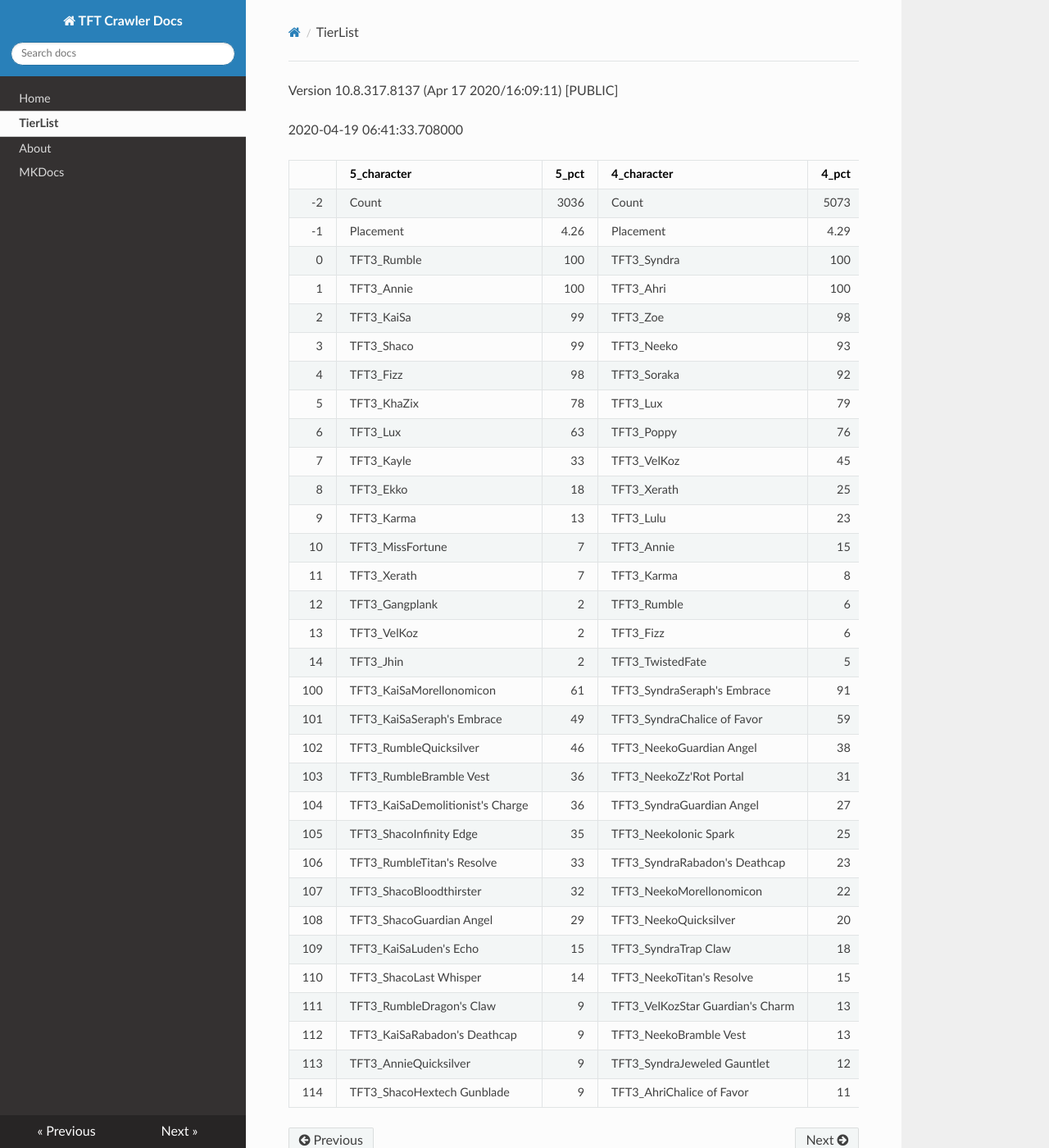
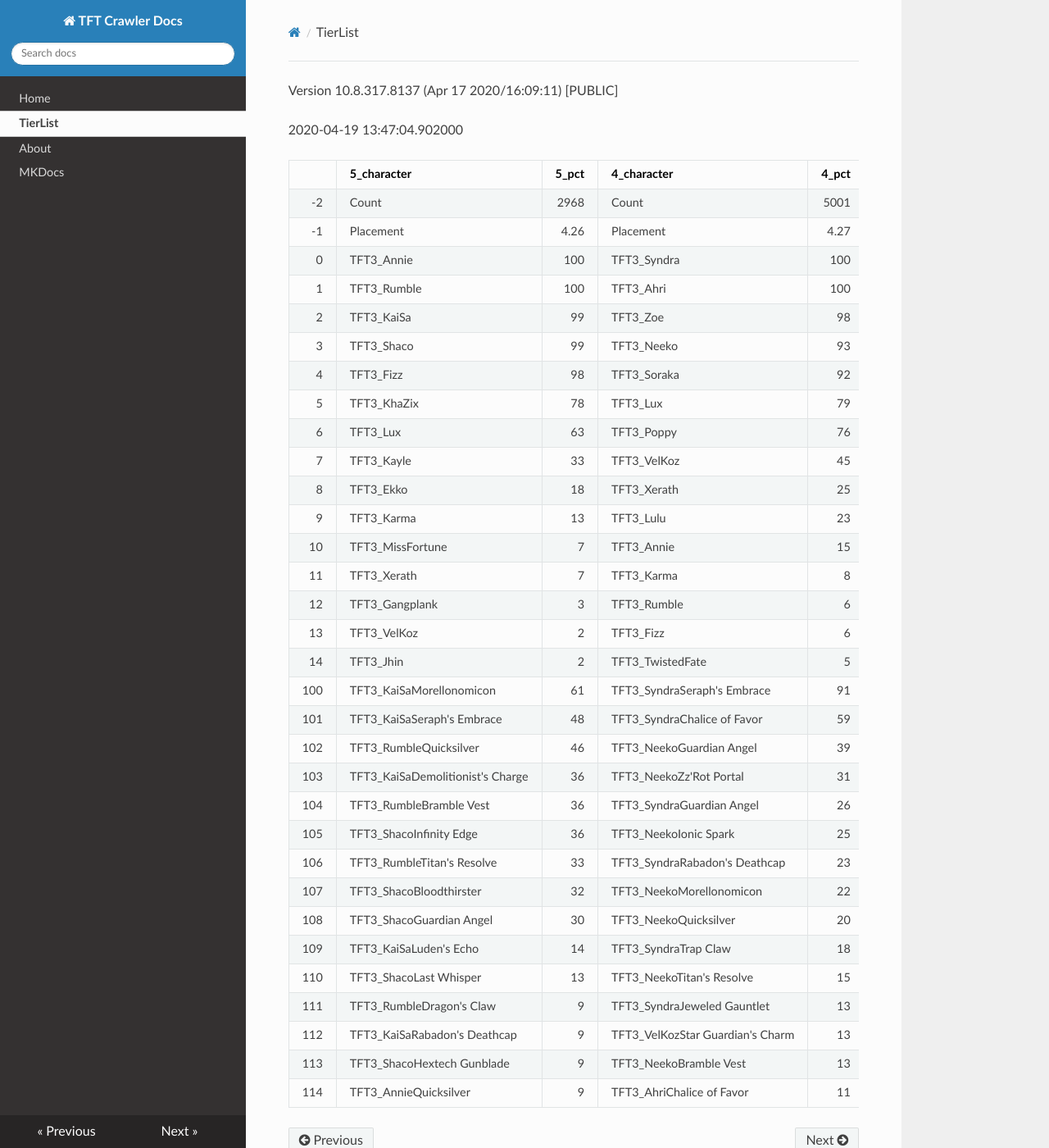
Before and after one commit to JamesYouL2/TFT-Crawler, an MkDocs documentation site: the page built from docs/tierlist.md, in a window 1280 px wide and 1400 px high. Shown: the whole window at 82% size. Built offline with MkDocs 1.6.1, drawn with Linux system fonts in a browser that asks for light colours; nearby versions of some CDN libraries.

Commit message:
Update tierlist.md

```diff
--- a/docs/tierlist.md
+++ b/docs/tierlist.md
@@ -1,38 +1,38 @@
 Version 10.8.317.8137 (Apr 17 2020/16:09:11) [PUBLIC] <Releases/10.8>
 
-2020-04-19 06:41:33.708000
+2020-04-19 13:47:04.902000
 
 |     | 5_character                      |   5_pct | 4_character                      |   4_pct | 1_character                    |   1_pct | 3_character                        |   3_pct | 2_character                      |   2_pct |
 |----:|:---------------------------------|--------:|:---------------------------------|--------:|:-------------------------------|--------:|:-----------------------------------|--------:|:---------------------------------|--------:|
-|  -2 | Count                            | 3036    | Count                            | 5073    | Count                          | 6250    | Count                              | 4465    | Count                            | 9342    |
-|  -1 | Placement                        |    4.26 | Placement                        |    4.29 | Placement                      |    4.45 | Placement                          |    4.49 | Placement                        |    4.63 |
-|   0 | TFT3_Rumble                      |  100    | TFT3_Syndra                      |  100    | TFT3_Jhin                      |   94    | TFT3_Blitzcrank                    |   97    | TFT3_Shen                        |   65    |
-|   1 | TFT3_Annie                       |  100    | TFT3_Ahri                        |  100    | TFT3_Karma                     |   94    | TFT3_Vi                            |   96    | TFT3_Irelia                      |   64    |
-|   2 | TFT3_KaiSa                       |   99    | TFT3_Zoe                         |   98    | TFT3_Mordekaiser               |   93    | TFT3_ChoGath                       |   95    | TFT3_Kayle                       |   64    |
-|   3 | TFT3_Shaco                       |   99    | TFT3_Neeko                       |   93    | TFT3_Ashe                      |   90    | TFT3_Malphite                      |   94    | TFT3_Thresh                      |   53    |
-|   4 | TFT3_Fizz                        |   98    | TFT3_Soraka                      |   92    | TFT3_Lux                       |   74    | TFT3_Jinx                          |   81    | TFT3_Vi                          |   48    |
-|   5 | TFT3_KhaZix                      |   78    | TFT3_Lux                         |   79    | TFT3_Shaco                     |   72    | TFT3_Ezreal                        |   81    | TFT3_MissFortune                 |   47    |
-|   6 | TFT3_Lux                         |   63    | TFT3_Poppy                       |   76    | TFT3_Lulu                      |   61    | TFT3_MissFortune                   |   67    | TFT3_Kassadin                    |   46    |
-|   7 | TFT3_Kayle                       |   33    | TFT3_VelKoz                      |   45    | TFT3_Xerath                    |   51    | TFT3_Graves                        |   55    | TFT3_Fiora                       |   44    |
-|   8 | TFT3_Ekko                        |   18    | TFT3_Xerath                      |   25    | TFT3_JarvanIV                  |   42    | TFT3_Lucian                        |   40    | TFT3_Lucian                      |   43    |
-|   9 | TFT3_Karma                       |   13    | TFT3_Lulu                        |   23    | TFT3_WuKong                    |   30    | TFT3_VelKoz                        |   15    | TFT3_Leona                       |   43    |
-|  10 | TFT3_MissFortune                 |    7    | TFT3_Annie                       |   15    | TFT3_Jayce                     |   29    | TFT3_KhaZix                        |   15    | TFT3_Ekko                        |   39    |
-|  11 | TFT3_Xerath                      |    7    | TFT3_Karma                       |    8    | TFT3_Kassadin                  |   22    | TFT3_AurelionSol                   |   12    | TFT3_Blitzcrank                  |   37    |
-|  12 | TFT3_Gangplank                   |    2    | TFT3_Rumble                      |    6    | TFT3_Poppy                     |   14    | TFT3_Kayle                         |   11    | TFT3_Ezreal                      |   36    |
-|  13 | TFT3_VelKoz                      |    2    | TFT3_Fizz                        |    6    | TFT3_Thresh                    |   10    | TFT3_TwistedFate                   |   11    | TFT3_WuKong                      |   34    |
-|  14 | TFT3_Jhin                        |    2    | TFT3_TwistedFate                 |    5    | TFT3_Leona                     |    9    | TFT3_Lulu                          |    7    | TFT3_Xayah                       |   23    |
-| 100 | TFT3_KaiSaMorellonomicon         |   61    | TFT3_SyndraSeraph's Embrace      |   91    | TFT3_ShacoGuardian Angel       |   47    | TFT3_JinxGiant Slayer              |   58    | TFT3_IreliaInfinity Edge         |   41    |
-| 101 | TFT3_KaiSaSeraph's Embrace       |   49    | TFT3_SyndraChalice of Favor      |   59    | TFT3_JhinRunaan's Hurricane    |   39    | TFT3_JinxRed Buff                  |   49    | TFT3_KayleGuinsoo's Rageblade    |   30    |
-| 102 | TFT3_RumbleQuicksilver           |   46    | TFT3_NeekoGuardian Angel         |   38    | TFT3_ShacoBloodthirster        |   37    | TFT3_JinxGuardian Angel            |   30    | TFT3_LucianRed Buff              |   23    |
-| 103 | TFT3_RumbleBramble Vest          |   36    | TFT3_NeekoZz'Rot Portal          |   31    | TFT3_JhinGuardian Angel        |   37    | TFT3_MissFortuneSeraph's Embrace   |   18    | TFT3_KayleGuardian Angel         |   22    |
-| 104 | TFT3_KaiSaDemolitionist's Charge |   36    | TFT3_SyndraGuardian Angel        |   27    | TFT3_JhinLast Whisper          |   32    | TFT3_ChoGathIonic Spark            |   17    | TFT3_KayleRapid Firecannon       |   16    |
-| 105 | TFT3_ShacoInfinity Edge          |   35    | TFT3_NeekoIonic Spark            |   25    | TFT3_JhinInfinity Edge         |   30    | TFT3_JinxRunaan's Hurricane        |   13    | TFT3_IreliaLast Whisper          |   16    |
-| 106 | TFT3_RumbleTitan's Resolve       |   33    | TFT3_SyndraRabadon's Deathcap    |   23    | TFT3_JhinTrap Claw             |   18    | TFT3_JinxTrap Claw                 |   13    | TFT3_IreliaGuardian Angel        |   15    |
-| 107 | TFT3_ShacoBloodthirster          |   32    | TFT3_NeekoMorellonomicon         |   22    | TFT3_ShacoInfinity Edge        |   16    | TFT3_VelKozSeraph's Embrace        |   12    | TFT3_MasterYiQuicksilver         |   12    |
-| 108 | TFT3_ShacoGuardian Angel         |   29    | TFT3_NeekoQuicksilver            |   20    | TFT3_MordekaiserMorellonomicon |   13    | TFT3_BlitzcrankZephyr              |   12    | TFT3_MasterYiGuinsoo's Rageblade |   12    |
-| 109 | TFT3_KaiSaLuden's Echo           |   15    | TFT3_SyndraTrap Claw             |   18    | TFT3_ShacoHextech Gunblade     |   13    | TFT3_ViIonic Spark                 |   12    | TFT3_IreliaInfiltrator's Talons  |   10    |
-| 110 | TFT3_ShacoLast Whisper           |   14    | TFT3_NeekoTitan's Resolve        |   15    | TFT3_XerathGuinsoo's Rageblade |   12    | TFT3_JinxLast Whisper              |   11    | TFT3_KayleHand Of Justice        |    9    |
-| 111 | TFT3_RumbleDragon's Claw         |    9    | TFT3_VelKozStar Guardian's Charm |   13    | TFT3_AsheDark Star's Heart     |   11    | TFT3_ChoGathMorellonomicon         |   11    | TFT3_IreliaBloodthirster         |    8    |
-| 112 | TFT3_KaiSaRabadon's Deathcap     |    9    | TFT3_NeekoBramble Vest           |   13    | TFT3_MordekaiserIonic Spark    |   10    | TFT3_MissFortuneQuicksilver        |   11    | TFT3_ViIonic Spark               |    7    |
-| 113 | TFT3_AnnieQuicksilver            |    9    | TFT3_SyndraJeweled Gauntlet      |   12    | TFT3_MordekaiserBramble Vest   |    9    | TFT3_LucianRed Buff                |   11    | TFT3_IreliaSeraph's Embrace      |    7    |
-| 114 | TFT3_ShacoHextech Gunblade       |    9    | TFT3_AhriChalice of Favor        |   11    | TFT3_MordekaiserRedemption     |    9    | TFT3_MissFortuneRabadon's Deathcap |   10    | TFT3_MasterYiBramble Vest        |    7    |
+|  -2 | Count                            | 2968    | Count                            | 5001    | Count                          | 6079    | Count                              |  4387   | Count                            | 9099    |
+|  -1 | Placement                        |    4.26 | Placement                        |    4.27 | Placement                      |    4.45 | Placement                          |     4.5 | Placement                        |    4.63 |
+|   0 | TFT3_Annie                       |  100    | TFT3_Syndra                      |  100    | TFT3_Jhin                      |   95    | TFT3_Blitzcrank                    |    97   | TFT3_Shen                        |   65    |
+|   1 | TFT3_Rumble                      |  100    | TFT3_Ahri                        |  100    | TFT3_Karma                     |   94    | TFT3_Vi                            |    96   | TFT3_Irelia                      |   64    |
+|   2 | TFT3_KaiSa                       |   99    | TFT3_Zoe                         |   98    | TFT3_Mordekaiser               |   93    | TFT3_ChoGath                       |    95   | TFT3_Kayle                       |   63    |
+|   3 | TFT3_Shaco                       |   99    | TFT3_Neeko                       |   93    | TFT3_Ashe                      |   90    | TFT3_Malphite                      |    94   | TFT3_Thresh                      |   53    |
+|   4 | TFT3_Fizz                        |   98    | TFT3_Soraka                      |   92    | TFT3_Lux                       |   75    | TFT3_Jinx                          |    81   | TFT3_Vi                          |   48    |
+|   5 | TFT3_KhaZix                      |   78    | TFT3_Lux                         |   79    | TFT3_Shaco                     |   72    | TFT3_Ezreal                        |    81   | TFT3_Kassadin                    |   46    |
+|   6 | TFT3_Lux                         |   63    | TFT3_Poppy                       |   76    | TFT3_Lulu                      |   61    | TFT3_MissFortune                   |    67   | TFT3_MissFortune                 |   46    |
+|   7 | TFT3_Kayle                       |   33    | TFT3_VelKoz                      |   45    | TFT3_Xerath                    |   51    | TFT3_Graves                        |    55   | TFT3_Fiora                       |   44    |
+|   8 | TFT3_Ekko                        |   18    | TFT3_Xerath                      |   25    | TFT3_JarvanIV                  |   42    | TFT3_Lucian                        |    40   | TFT3_Lucian                      |   43    |
+|   9 | TFT3_Karma                       |   13    | TFT3_Lulu                        |   23    | TFT3_WuKong                    |   30    | TFT3_VelKoz                        |    15   | TFT3_Leona                       |   43    |
+|  10 | TFT3_MissFortune                 |    7    | TFT3_Annie                       |   15    | TFT3_Jayce                     |   29    | TFT3_KhaZix                        |    15   | TFT3_Ekko                        |   39    |
+|  11 | TFT3_Xerath                      |    7    | TFT3_Karma                       |    8    | TFT3_Kassadin                  |   21    | TFT3_AurelionSol                   |    12   | TFT3_Blitzcrank                  |   37    |
+|  12 | TFT3_Gangplank                   |    3    | TFT3_Rumble                      |    6    | TFT3_Poppy                     |   14    | TFT3_Kayle                         |    12   | TFT3_Ezreal                      |   36    |
+|  13 | TFT3_VelKoz                      |    2    | TFT3_Fizz                        |    6    | TFT3_Thresh                    |   10    | TFT3_TwistedFate                   |    11   | TFT3_WuKong                      |   34    |
+|  14 | TFT3_Jhin                        |    2    | TFT3_TwistedFate                 |    5    | TFT3_Leona                     |    9    | TFT3_Lulu                          |     7   | TFT3_Xayah                       |   23    |
+| 100 | TFT3_KaiSaMorellonomicon         |   61    | TFT3_SyndraSeraph's Embrace      |   91    | TFT3_ShacoGuardian Angel       |   48    | TFT3_JinxGiant Slayer              |    58   | TFT3_IreliaInfinity Edge         |   41    |
+| 101 | TFT3_KaiSaSeraph's Embrace       |   48    | TFT3_SyndraChalice of Favor      |   59    | TFT3_JhinRunaan's Hurricane    |   39    | TFT3_JinxRed Buff                  |    49   | TFT3_KayleGuinsoo's Rageblade    |   30    |
+| 102 | TFT3_RumbleQuicksilver           |   46    | TFT3_NeekoGuardian Angel         |   39    | TFT3_ShacoBloodthirster        |   37    | TFT3_JinxGuardian Angel            |    31   | TFT3_LucianRed Buff              |   23    |
+| 103 | TFT3_KaiSaDemolitionist's Charge |   36    | TFT3_NeekoZz'Rot Portal          |   31    | TFT3_JhinGuardian Angel        |   37    | TFT3_MissFortuneSeraph's Embrace   |    18   | TFT3_KayleGuardian Angel         |   22    |
+| 104 | TFT3_RumbleBramble Vest          |   36    | TFT3_SyndraGuardian Angel        |   26    | TFT3_JhinLast Whisper          |   32    | TFT3_ChoGathIonic Spark            |    17   | TFT3_KayleRapid Firecannon       |   16    |
+| 105 | TFT3_ShacoInfinity Edge          |   36    | TFT3_NeekoIonic Spark            |   25    | TFT3_JhinInfinity Edge         |   30    | TFT3_JinxRunaan's Hurricane        |    13   | TFT3_IreliaLast Whisper          |   16    |
+| 106 | TFT3_RumbleTitan's Resolve       |   33    | TFT3_SyndraRabadon's Deathcap    |   23    | TFT3_JhinTrap Claw             |   18    | TFT3_JinxTrap Claw                 |    13   | TFT3_IreliaGuardian Angel        |   15    |
+| 107 | TFT3_ShacoBloodthirster          |   32    | TFT3_NeekoMorellonomicon         |   22    | TFT3_ShacoInfinity Edge        |   16    | TFT3_VelKozSeraph's Embrace        |    12   | TFT3_MasterYiQuicksilver         |   12    |
+| 108 | TFT3_ShacoGuardian Angel         |   30    | TFT3_NeekoQuicksilver            |   20    | TFT3_MordekaiserMorellonomicon |   13    | TFT3_BlitzcrankZephyr              |    12   | TFT3_MasterYiGuinsoo's Rageblade |   12    |
+| 109 | TFT3_KaiSaLuden's Echo           |   14    | TFT3_SyndraTrap Claw             |   18    | TFT3_ShacoHextech Gunblade     |   13    | TFT3_ViIonic Spark                 |    11   | TFT3_IreliaInfiltrator's Talons  |   10    |
+| 110 | TFT3_ShacoLast Whisper           |   13    | TFT3_NeekoTitan's Resolve        |   15    | TFT3_XerathGuinsoo's Rageblade |   12    | TFT3_MissFortuneQuicksilver        |    11   | TFT3_KayleHand Of Justice        |    9    |
+| 111 | TFT3_RumbleDragon's Claw         |    9    | TFT3_SyndraJeweled Gauntlet      |   13    | TFT3_AsheDark Star's Heart     |   11    | TFT3_JinxLast Whisper              |    11   | TFT3_IreliaBloodthirster         |    8    |
+| 112 | TFT3_KaiSaRabadon's Deathcap     |    9    | TFT3_VelKozStar Guardian's Charm |   13    | TFT3_MordekaiserIonic Spark    |   10    | TFT3_ChoGathMorellonomicon         |    11   | TFT3_MasterYiBramble Vest        |    7    |
+| 113 | TFT3_ShacoHextech Gunblade       |    9    | TFT3_NeekoBramble Vest           |   13    | TFT3_MordekaiserRedemption     |    9    | TFT3_LucianRed Buff                |    11   | TFT3_IreliaSeraph's Embrace      |    7    |
+| 114 | TFT3_AnnieQuicksilver            |    9    | TFT3_AhriChalice of Favor        |   11    | TFT3_MordekaiserBramble Vest   |    9    | TFT3_MissFortuneRabadon's Deathcap |    10   | TFT3_ViIonic Spark               |    7    |
```
